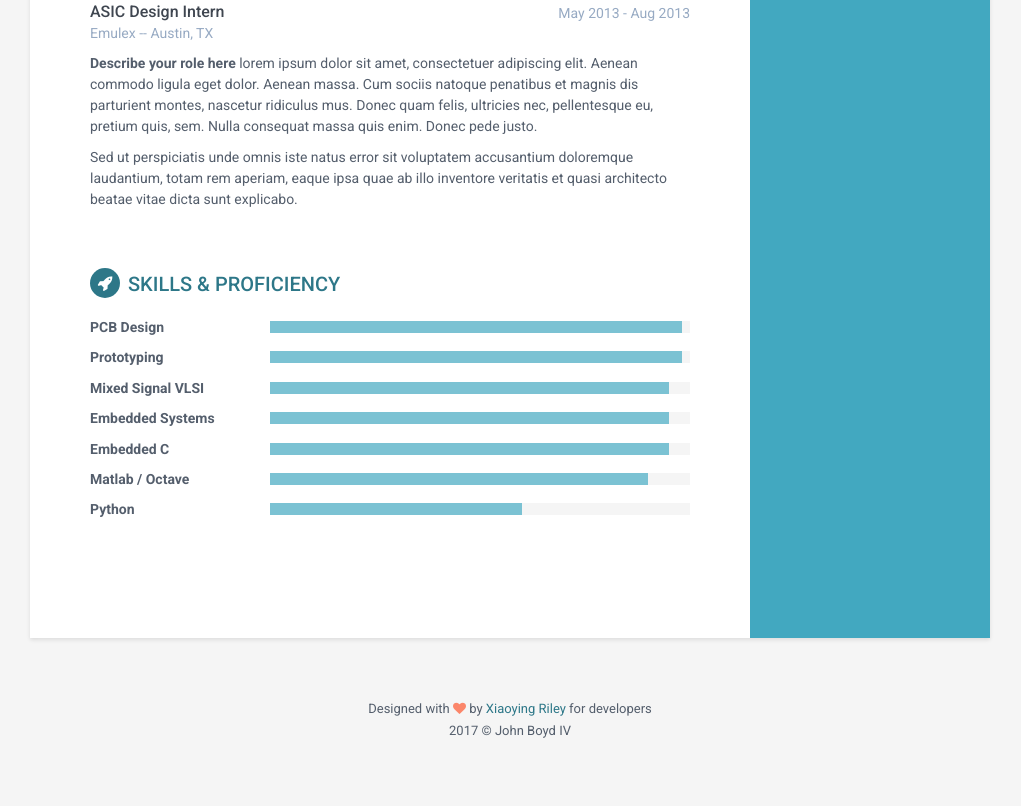
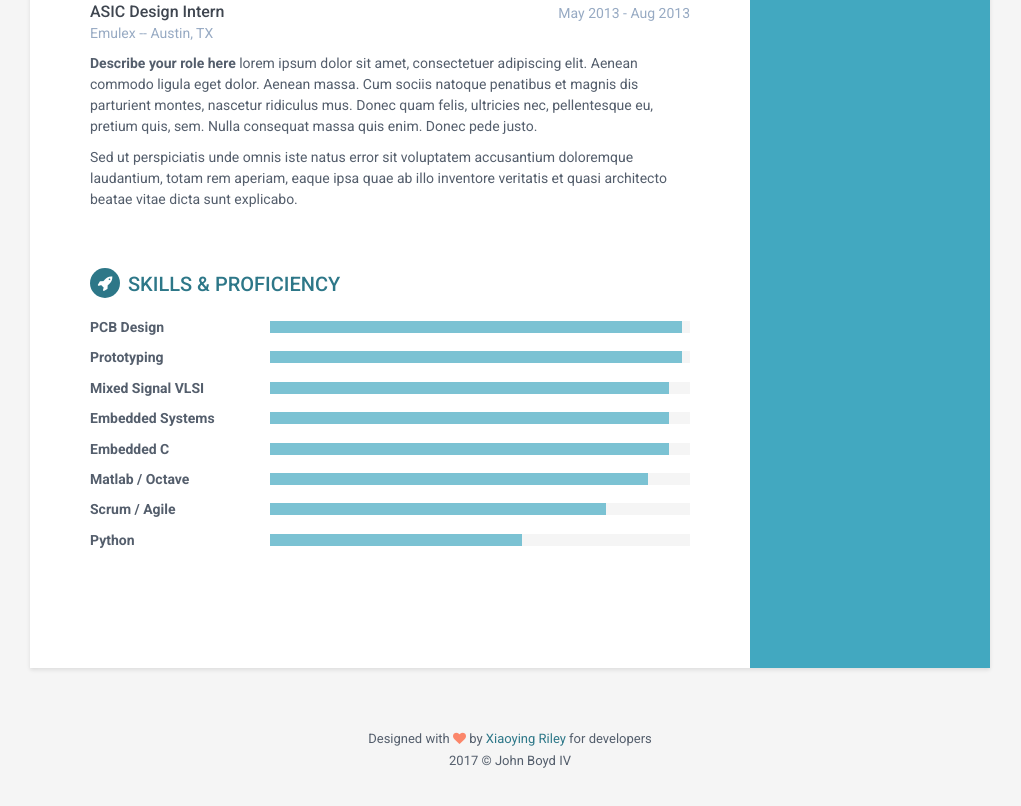
Before and after one commit to phreaknik/resume, a plain HTML site: page docs/index.html in a window 1280 px wide. Shown: the part 1340-2146 px from the top of the page, without its empty margins (130-1151 px from the left). Drawn offline with Linux system fonts and the light colour scheme.

Commit message:
Add Scrum / Agile skill

```diff
--- a/docs/index.html
+++ b/docs/index.html
@@ -308,6 +308,14 @@ GPA: 3.34 | Dean&#39;s List</h4>
                     </div>
 
                     <div class="item">
+                        <h3 class="level-title">Scrum / Agile</h3>
+                        <div class="level-bar">
+                            <div class="level-bar-inner" data-level="80%">
+                            </div>
+                        </div>
+                    </div>
+
+                    <div class="item">
                         <h3 class="level-title">Python</h3>
                         <div class="level-bar">
                             <div class="level-bar-inner" data-level="60%">
```
Also changed, not shown: 1 other file.
